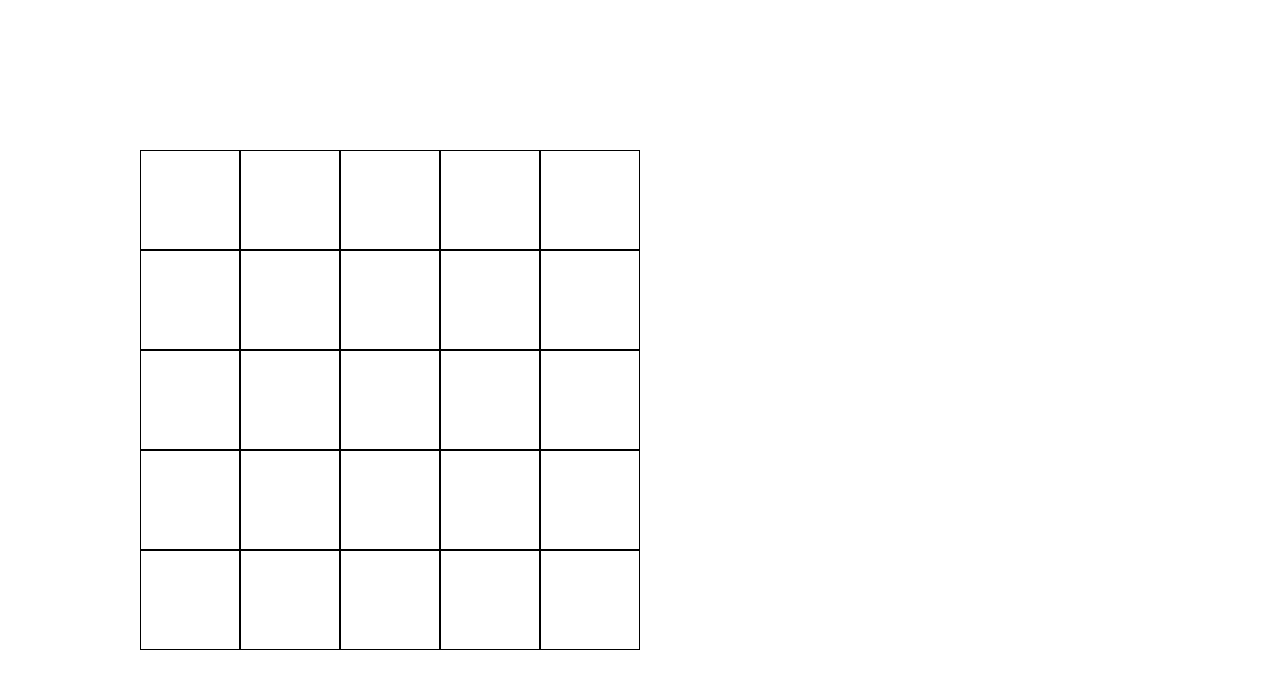
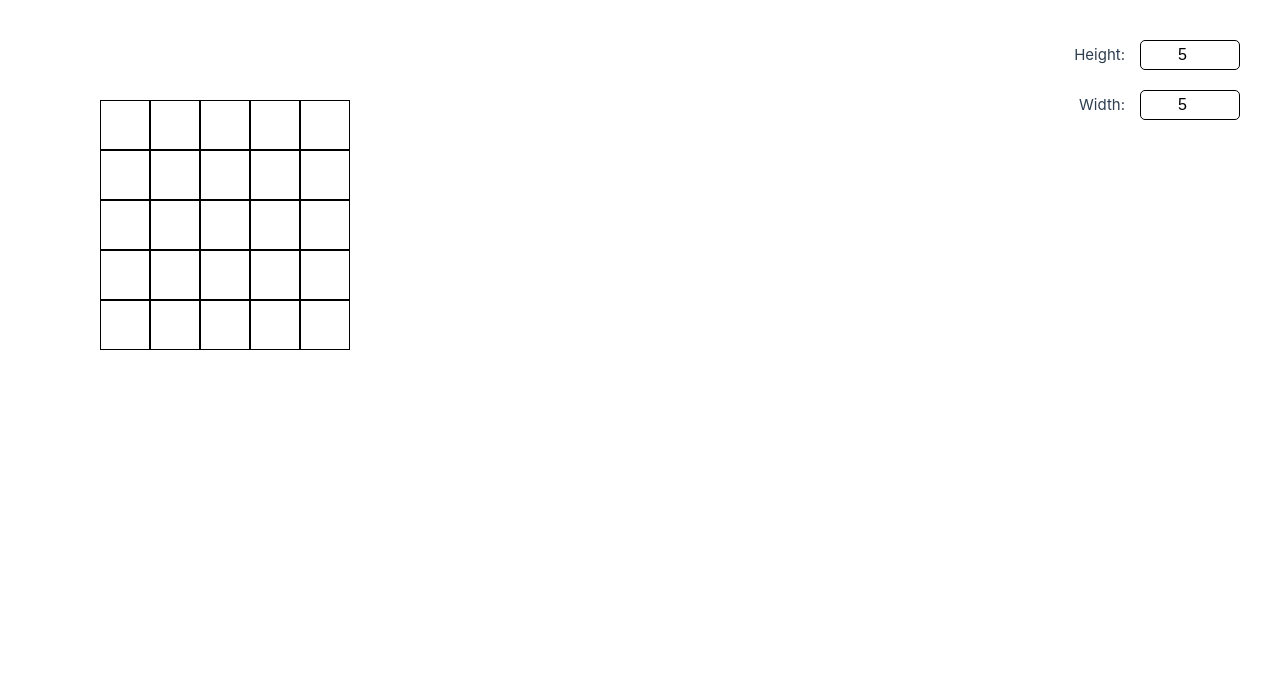
Before and after one commit to nknguyenhc/nonogram, a Vue app in the folder frontend/: page / in a window 1280 px wide. Shown: the top 688 px of the page. Built offline with nearby package versions, Linux system fonts and the light colour scheme.

Commit message:
Dimension control

```diff
--- a/frontend/src/App.vue
+++ b/frontend/src/App.vue
@@ -1,6 +1,7 @@
 <script setup lang="ts">
-import { ref } from 'vue';
+import { computed, ref } from 'vue';
 import Board from './components/Board.vue';
+import Controller from './components/Controller.vue';
 
 const board = ref<(string | boolean)[][]>([
   [false, false, false, false, false],
@@ -17,12 +18,60 @@ const toggleCell = (row: number, col: number) => {
     board.value[row][col] = false;
   }
 };
+
+const height = computed(() => board.value.length);
+const setHeight = (height: number) => {
+  if (height <= 0) {
+    alert('Height must be greater than 0');
+    return;
+  }
+  if (height <= board.value.length) {
+    board.value = board.value.slice(0, height);
+  } else {
+    board.value = [
+      ...board.value,
+      ...Array.from({ length: height - board.value.length }, () =>
+        Array.from({ length: board.value[0].length }, () => false),
+      ),
+    ];
+  }
+};
+
+const width = computed(() => board.value[0].length);
+const setWidth = (width: number) => {
+  if (width <= 0) {
+    alert('Width must be greater than 0');
+    return;
+  }
+  if (width <= board.value[0].length) {
+    board.value = board.value.map((row) => row.slice(0, width));
+  } else {
+    board.value = board.value.map((row) => [
+      ...row,
+      ...Array.from({ length: width - row.length }, () => false),
+    ]);
+  }
+};
 </script>
 
 <template>
-  <div>
+  <div class="app">
     <Board :board :toggleCell />
+    <Controller
+      :height="height"
+      :setHeight="setHeight"
+      :width="width"
+      :setWidth="setWidth"
+    />
   </div>
 </template>
 
-<style scoped></style>
+<style scoped>
+.app {
+  display: flex;
+  flex-direction: row;
+  justify-content: space-between;
+  gap: 40px;
+  padding: 40px;
+}
+</style>
--- a/frontend/src/assets/main.css
+++ b/frontend/src/assets/main.css
@@ -1,11 +1,4 @@
 @import './base.css';
-
-#app {
-  max-width: 1280px;
-  margin: 0 auto;
-  padding: 2rem;
-  font-weight: normal;
-}
 
 a,
 .green {
@@ -20,16 +13,3 @@ a,
     background-color: hsla(160, 100%, 37%, 0.2);
   }
 }
-
-@media (min-width: 1024px) {
-  body {
-    display: flex;
-    place-items: center;
-  }
-
-  #app {
-    display: grid;
-    grid-template-columns: 1fr 1fr;
-    padding: 0 2rem;
-  }
-}
--- a/frontend/src/components/Board.vue
+++ b/frontend/src/components/Board.vue
@@ -24,6 +24,7 @@ const props = defineProps<{
 .board {
   display: flex;
   flex-direction: column;
+  padding: 60px;
 }
 .row {
   display: flex;
--- a/frontend/src/components/Cell.vue
+++ b/frontend/src/components/Cell.vue
@@ -19,12 +19,11 @@ const props = defineProps<{
 <style scoped>
 .cell {
   display: inline-block;
-  width: 100px;
-  height: 100px;
+  width: 50px;
+  height: 50px;
   border: 1px solid black;
   text-align: center;
-  line-height: 100px;
-  font-size: 24px;
+  line-height: 50px;
 }
 .chosen {
   background-color: lightblue;
--- /dev/null
+++ b/frontend/src/components/Controller.vue
@@ -0,0 +1,21 @@
+<script setup lang="ts">
+import Dimension from './Dimension.vue';
+
+defineProps<{
+  height: number;
+  setHeight: (height: number) => void;
+  width: number;
+  setWidth: (width: number) => void;
+}>();
+</script>
+
+<template>
+  <div class="controller">
+    <Dimension
+      :height="height"
+      :setWidth="setWidth"
+      :width="width"
+      :setHeight="setHeight"
+    />
+  </div>
+</template>
--- a/frontend/src/components/Cross.vue
+++ b/frontend/src/components/Cross.vue
@@ -4,8 +4,8 @@
 
 <style scoped>
 .cross {
-  width: 100px;
-  height: 100px;
+  width: 50px;
+  height: 50px;
   position: relative;
 }
 
@@ -16,7 +16,7 @@
   top: 50%;
   left: 50%;
   width: 100%;
-  height: 10px;
+  height: 5px;
   background-color: black;
 }
 
--- /dev/null
+++ b/frontend/src/components/Dimension.vue
@@ -0,0 +1,57 @@
+<script setup lang="ts">
+defineProps<{
+  height: number;
+  setHeight: (height: number) => void;
+  width: number;
+  setWidth: (width: number) => void;
+}>();
+</script>
+
+<template>
+  <div class="dimension">
+    <label>
+      Height:
+      <input
+        type="number"
+        :value="height"
+        @input="
+          (event) => setHeight(Number((event.target as HTMLInputElement).value))
+        "
+      />
+    </label>
+    <label>
+      Width:
+      <input
+        type="number"
+        :value="width"
+        @input="
+          (event) => setWidth(Number((event.target as HTMLInputElement).value))
+        "
+      />
+    </label>
+  </div>
+</template>
+
+<style scoped>
+.dimension {
+  display: flex;
+  flex-direction: column;
+  gap: 20px;
+  align-items: flex-end;
+}
+label {
+  display: flex;
+  flex-direction: row;
+  gap: 15px;
+  align-items: center;
+}
+input {
+  width: 100px;
+  height: 30px;
+  font-size: 16px;
+  padding: 5px;
+  border-radius: 5px;
+  border: 1px solid black;
+  text-align: center;
+}
+</style>
```
